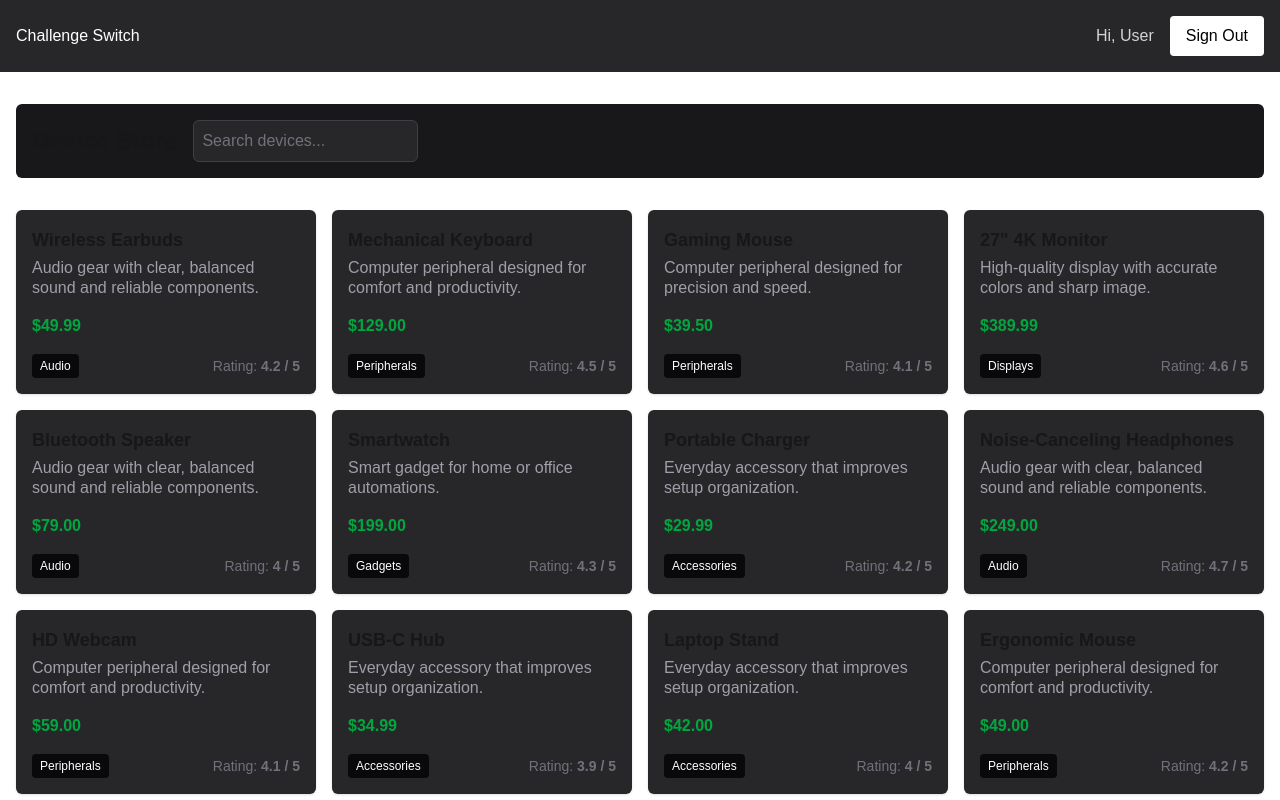
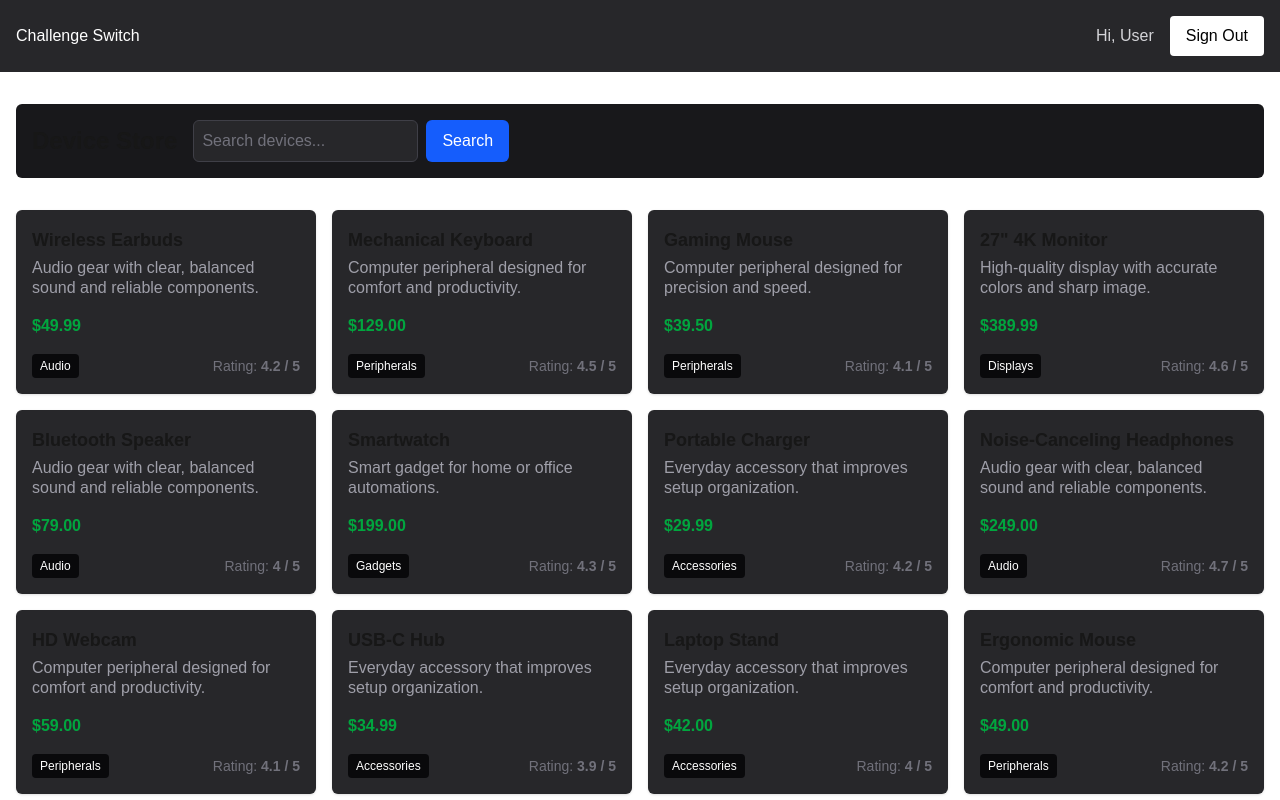
Before and after one commit to xBLADEx/challenge-switch, a Next.js app: page / in a window 1280 px wide. Shown: the top 800 px of the page. Built offline with nearby package versions, Linux system fonts and the light colour scheme.

Commit message:
feat: Add search, controls component, logic for searching

```diff
--- a/app/page.tsx
+++ b/app/page.tsx
@@ -1,14 +1,27 @@
+'use client';
+
 import { Controls } from '@/components/controls';
 import { Header } from '@/components/header';
 import { ListDevices } from '@/components/list-devices';
+import devices from '@/data/devices.json';
+import { Device } from '@/types/device';
+import { useState } from 'react';
 
 export default function Home() {
+  const [filteredDevices, setFilteredDevices] = useState<Device[]>([]);
+  const allDevices = devices as Device[];
+  const listedDevices = filteredDevices.length > 0 ? filteredDevices : allDevices;
+
   return (
     <>
       <Header />
       <main className="pb-8">
-        <Controls />
-        <ListDevices />
+        <Controls
+          setFilteredDevices={setFilteredDevices}
+          allDevices={allDevices}
+          devices={listedDevices}
+        />
+        <ListDevices devices={listedDevices} />
       </main>
     </>
   );
--- a/components/controls/controls.tsx
+++ b/components/controls/controls.tsx
@@ -1,11 +1,18 @@
 import { Search } from '@/components/controls/search';
+import { Device } from '@/types/device';
 
-export function Controls() {
+interface ControlsProps {
+  setFilteredDevices: (devices: Device[]) => void;
+  devices: Device[];
+  allDevices: Device[];
+}
+
+export function Controls({ setFilteredDevices, allDevices, devices }: ControlsProps) {
   return (
     <div className="m-auto mt-8 w-full max-w-7xl px-4">
       <div className="flex items-center gap-4 rounded-md bg-zinc-900 p-4">
         <h1 className="shrink-0 text-2xl font-bold">Device Store</h1>
-        <Search />
+        <Search setFilteredDevices={setFilteredDevices} devices={devices} allDevices={allDevices} />
       </div>
     </div>
   );
--- a/components/controls/search/search.tsx
+++ b/components/controls/search/search.tsx
@@ -1,11 +1,62 @@
-export function Search() {
+'use client';
+
+import { Device } from '@/types/device';
+import { useState } from 'react';
+
+interface SearchProps {
+  setFilteredDevices: (devices: Device[]) => void;
+  devices: Device[];
+  allDevices: Device[];
+}
+
+export function Search({ setFilteredDevices, devices, allDevices }: SearchProps) {
+  const [searchQuery, setSearchQuery] = useState<string>('');
+  const [appliedSearch, setAppliedSearch] = useState<string>('');
+
+  function handleSearch(query: string) {
+    const filtered = devices.filter(
+      (device) =>
+        device.name.toLowerCase().includes(query.toLowerCase()) ||
+        device.description.toLowerCase().includes(query.toLowerCase()),
+    );
+
+    setSearchQuery('');
+    setFilteredDevices(filtered);
+    setAppliedSearch(query);
+  }
+
+  function handleClearSearch() {
+    setFilteredDevices(allDevices);
+    setAppliedSearch('');
+  }
+
   return (
-    <div className="">
+    <div className="flex gap-2">
       <input
         type="text"
         placeholder="Search devices..."
         className="w-full rounded-md border border-zinc-700 bg-zinc-800 p-2 text-white placeholder-zinc-500 focus:border-blue-500 focus:outline-none"
+        value={searchQuery}
+        onChange={(e) => setSearchQuery(e.target.value)}
       />
+      <button
+        type="button"
+        className="cursor-pointer rounded-md bg-blue-600 px-4 py-2 text-white hover:bg-blue-700"
+        onClick={() => handleSearch(searchQuery)}
+      >
+        Search
+      </button>
+      {appliedSearch && (
+        <div className="flex items-center rounded-full border border-blue-500 px-3 py-1 text-sm text-white">
+          <span>{appliedSearch}</span>
+          <button
+            onClick={handleClearSearch}
+            className="ml-2 cursor-pointer text-gray-500 hover:text-gray-700"
+          >
+            <span className="sr-only">Clear search for {appliedSearch}</span>X
+          </button>
+        </div>
+      )}
     </div>
   );
 }
--- a/components/list-devices/list-devices.tsx
+++ b/components/list-devices/list-devices.tsx
@@ -1,11 +1,14 @@
 import { Device } from '@/types/device';
 import { Card } from '../card';
-import devices from '@/data/devices.json';
 
-export function ListDevices() {
+interface ListDevicesProps {
+  devices: Device[];
+}
+
+export function ListDevices({ devices }: ListDevicesProps) {
   return (
-    <div className="m-auto mt-8 grid min-h-screen w-full max-w-7xl gap-4 px-4 md:grid-cols-2 lg:grid-cols-3 xl:grid-cols-4">
-      {(devices as Device[]).map(({ id, name, category, price, rating, description }) => (
+    <div className="m-auto mt-8 grid w-full max-w-7xl gap-4 px-4 md:grid-cols-2 lg:grid-cols-3 xl:grid-cols-4">
+      {devices.map(({ id, name, category, price, rating, description }) => (
         <Card
           key={id}
           id={id}
```
Also changed, not shown: 1 other file (tests, documents, lock files or other folders).
